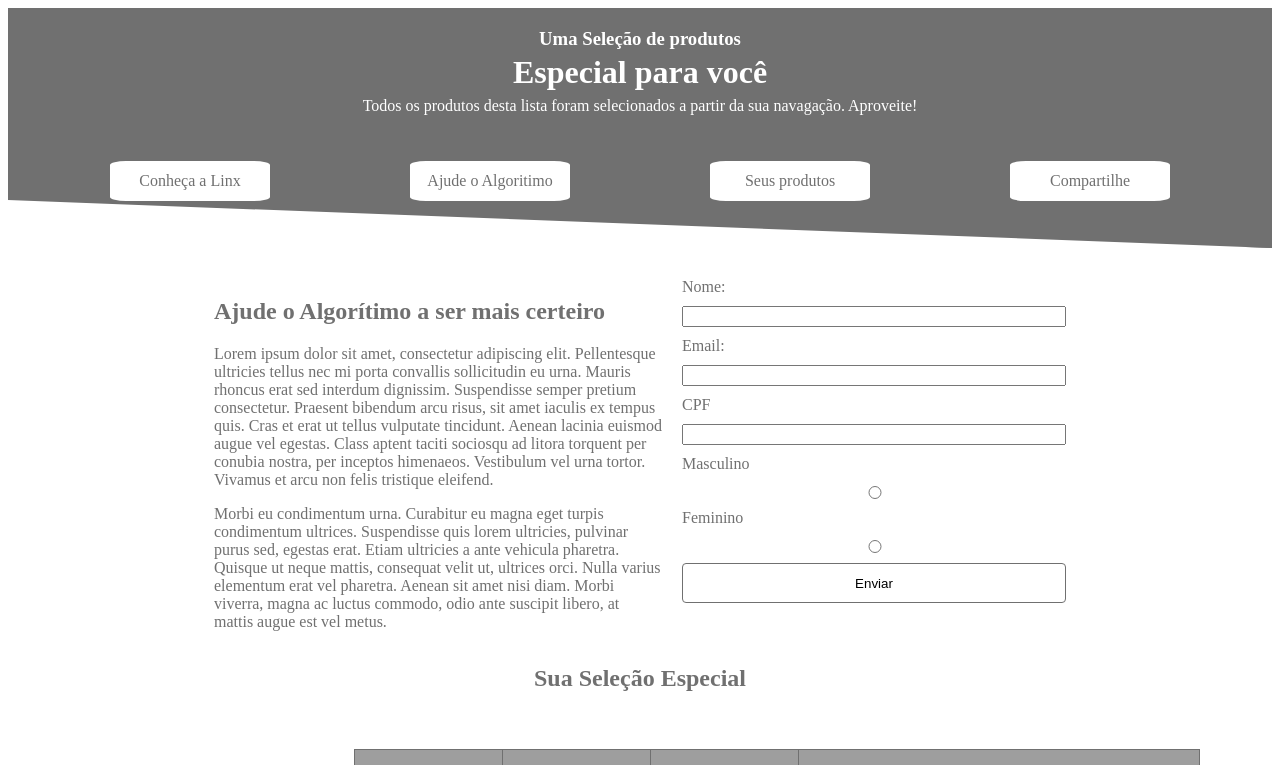
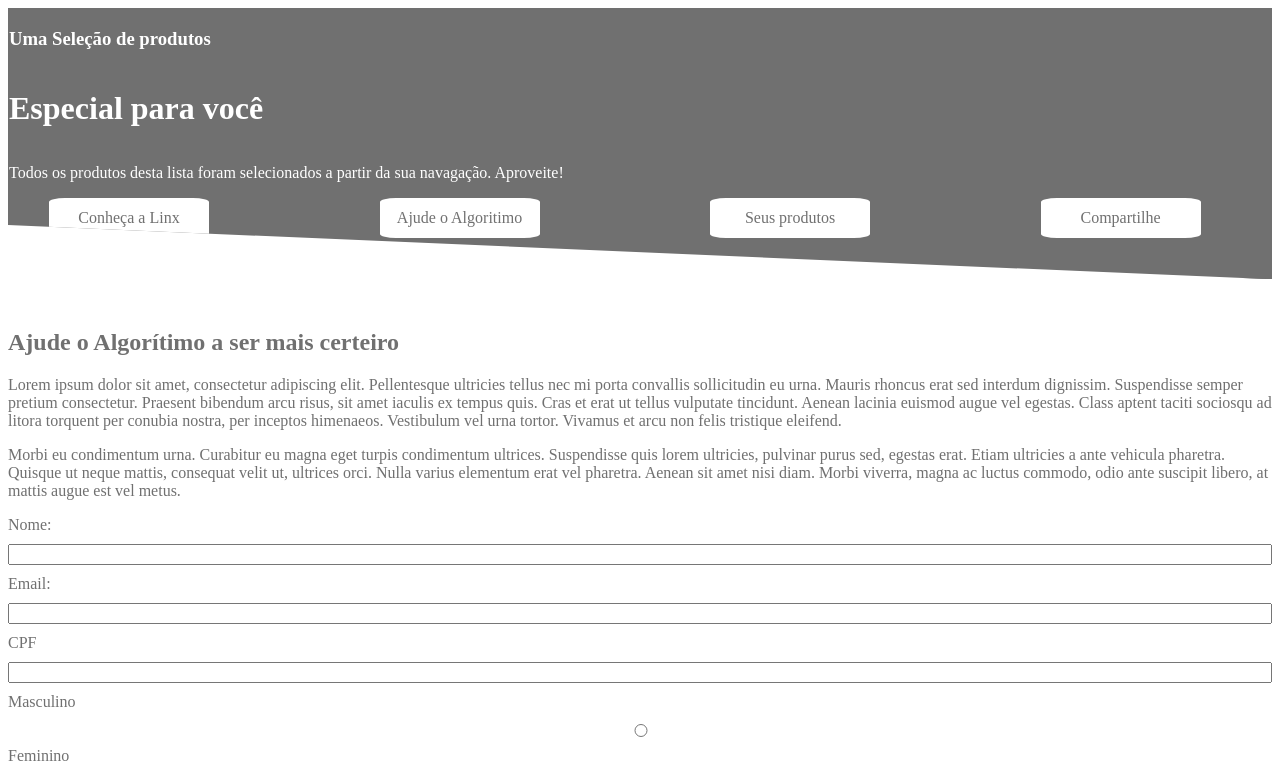
Before and after one commit to DelgadGuilherme/Linx-Impulse-test, a Flask app: page / in a window 1280 px wide. Shown: the top 765 px of the page. Run offline with Flask 2, Linux system fonts and the light colour scheme; grey boxes are pictures that could not be loaded.

Commit message:
Fix: responsivo
Resolvido alguns pontos de responsividade

```diff
--- a/application/view/static/css/style.css
+++ b/application/view/static/css/style.css
@@ -112,11 +112,12 @@ header p{
 
 #produtos{
     grid-area: produtos;
-    display: grid;
-    grid-template-columns: repeat(4, 10vw);
-    grid-row-gap: 20px;
-    grid-column-gap: 20px;
-    justify-content: center;
+    display: flex;
+    flex-wrap: wrap;
+    flex-direction: column;
+    grid-row-gap: 30px;
+    grid-column-gap: 30px;
+    align-content: center;
 }
 
 #produtos div{
@@ -156,6 +157,7 @@ header p{
     display: grid;
     grid-template-areas: 'espaco-img' 'nome-produto' 'descricao-produto' 'valor-original' 'valor-desconto' 'valor-parcela' 'comprar';
     grid-template-rows: 15vh 4vh 9vh 2vh 4vh 4vh 3vh;
+    grid-template-columns: 10vw;
 }
 
 #mais-produtos{
@@ -243,3 +245,59 @@ footer div{
     grid-area: line3;
 }
 /** ------------------------------------------------------------------------------------ Fim Rodape ------------------------------------------------------------------------------------ **/
+
+
+
+@media screen and (max-width: 1300px) {
+
+    body{
+        display: grid;
+        grid-template-areas: "menu" "conteudo" "rodape";
+        grid-template-columns: auto;
+        grid-template-rows:  auto;
+    }
+
+    #ajude_algoritimo{
+        display: flex;
+        flex-wrap: wrap;
+        flex-direction: column;
+        grid-template-areas: 'texto' 'formulario';
+    }
+
+    #conteudo{
+        display: flex;
+        flex-wrap: wrap;
+        flex-direction: column;
+        grid-template-areas: 'ajude_agoritimo' 'selecao-titulo' 'produtos' 'mais-produtos' 'compartilhar-titulo' 'novidade';
+    }
+
+    #produtos section{
+        display: flex;
+        grid-template-areas: 'espaco-img' 'nome-produto' 'descricao-produto' 'valor-original' 'valor-desconto' 'valor-parcela' 'comprar';
+        grid-template-rows: auto;
+        grid-template-columns: auto;
+        flex-wrap: wrap;
+        flex-direction: column;
+    }
+
+    header{
+        display: flex;
+        grid-template-rows: auto;
+        flex-wrap: wrap;
+        flex-direction: column;
+    }
+
+    #novidade{
+        display: flex;
+        grid-template-rows: auto;
+        flex-wrap: wrap;
+        flex-direction: column;
+    }
+
+    footer{
+        display: flex;
+        grid-template-rows: auto;
+        flex-wrap: wrap;
+        flex-direction: column;
+    }
+}
```
